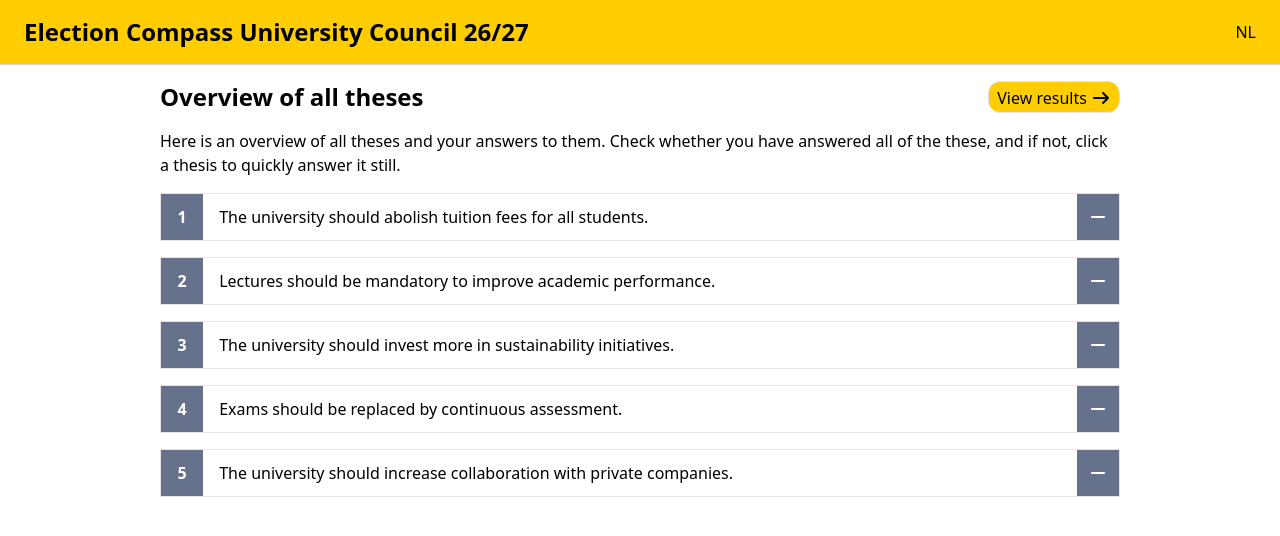
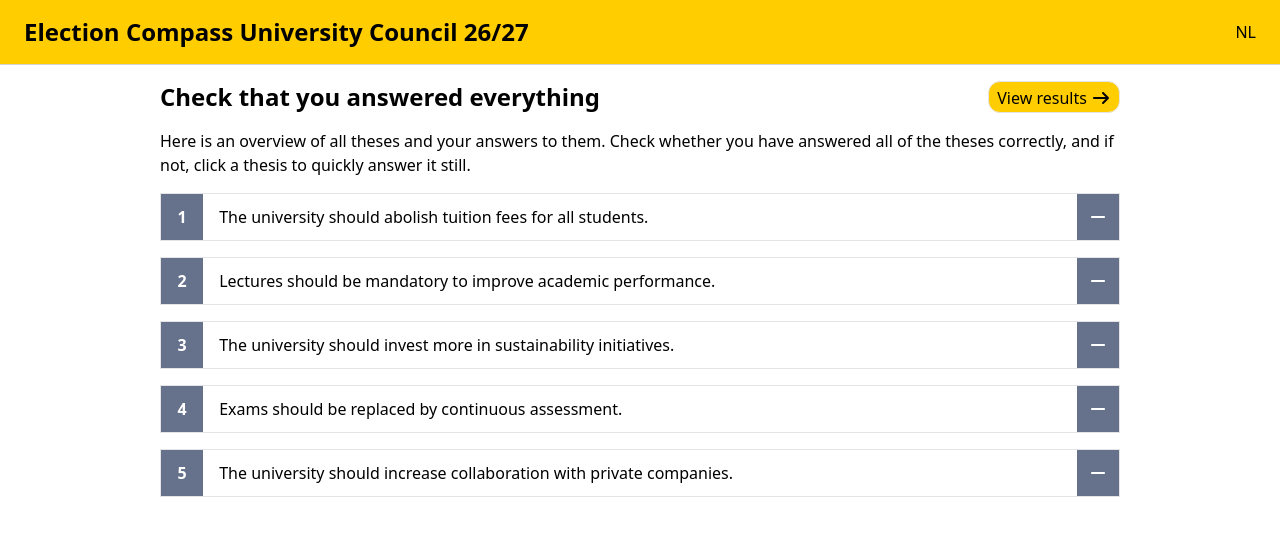
Before and after one commit to stickyPiston/election-compass, an Angular app: page /overview in a window 1280 px wide. Shown: the top 536 px of the page. Built offline with nearby package versions, Linux system fonts and the light colour scheme.

Commit message:
Only show overview page when theses have not been answered

```diff
--- a/src/app/overview-page/overview-page.html
+++ b/src/app/overview-page/overview-page.html
@@ -13,14 +13,15 @@
   <p class="mb-4">{{ texts['subtitle'] | localised }}</p>
 
   <ol class="flex flex-col gap-y-4">
-    @for (thesis of theses.theses_with_answers; track $index) {
+    @for (thesis of theses.theses_with_answers(); track $index) {
+      @let n = thesis.answer.answer;
       <a class="flex flex-row border border-neutral-200 gap-x-4 flex-nowrap items-stretch min-h-12" [routerLink]="['/', 'theses', $index]">
         <div class="w-12 bg-[#66718c] grid">
           <span class="block m-auto font-bold text-white">{{ $index + 1 }}</span>
         </div>
-        <span class="my-auto w-full">{{ display_title(thesis.thesis) | localised }}</span>
+        <span class="my-auto w-full" [class.text-orange-400]="n === null">{{ display_title(thesis.thesis) | localised }}</span>
         <div class="w-12 bg-[#66718c] grid">
-          @let n = thesis.answer().value().answer;
+
           @switch (n) {
             @case (null) { <fa-icon class="m-auto text-white" [icon]="faMinus" /> }
             @default { <fa-icon class="m-auto text-white" [icon]="get_answer_possibility(n).icon" /> }
--- a/src/app/overview-page/overview-page.ts
+++ b/src/app/overview-page/overview-page.ts
@@ -26,8 +26,8 @@ export class OverviewPage {
 
   texts: Record<string, LocalisedText> = {
     see_results: { nl: "Bekijk resultaten", en: "View results" },
-    title: { nl: "Overzicht van alle stellingen", en: "Overview of all theses" },
-    subtitle: { nl: "Hier is een overzicht van alle stellingen en de antwoorden die je hebt gegeven. Controleer of je alle stellingen hebt beantwoord, en zoniet klik op een stelling in de lijst om alsnog een antwoord te kunnen geven.", en: "Here is an overview of all theses and your answers to them. Check whether you have answered all of the these, and if not, click a thesis to quickly answer it still." }
+    title: { nl: "Controleer of je alles ingevuld hebt", en: "Check that you answered everything" },
+    subtitle: { nl: "Hier is een overzicht van alle stellingen en de antwoorden die je hebt gegeven. Controleer of je alle stellingen hebt goed hebt beantwoord, en zoniet klik op een stelling in de lijst om alsnog een antwoord te kunnen geven.", en: "Here is an overview of all theses and your answers to them. Check whether you have answered all of the theses correctly, and if not, click a thesis to quickly answer it still." }
   }
 
   faMinus = faMinus;
--- a/src/app/theses-page/theses-page.ts
+++ b/src/app/theses-page/theses-page.ts
@@ -47,7 +47,8 @@ export class ThesesPage {
       this.navigate_to(event, view + 1);
     } else {
       event.preventDefault();
-      this.router.navigate(["overview"]);
+      const everything_answered = !this.theses_form().value().some(ans => ans === null);
+      this.router.navigate(everything_answered ? ["results"] : ["overview"]);
     }
   }
 
--- a/src/app/theses-service.ts
+++ b/src/app/theses-service.ts
@@ -1,4 +1,4 @@
-import { computed, effect, Injectable, resource, signal } from '@angular/core';
+import { computed, effect, Injectable, resource, Signal, signal } from '@angular/core';
 import { Answer, Thesis, ThesisAnswer, ThesisText } from './model';
 import { FieldTree, form } from '@angular/forms/signals';
 import { theses } from "./theses.json";
@@ -23,7 +23,7 @@ export class ThesesService {
     });
   }
 
-  theses_with_answers: { thesis: ThesisText, answer: FieldTree<ThesisAnswer> }[] = theses.map((thesis, idx) => ({
-    thesis, answer: this.answer_form[idx]
-  }));
+  theses_with_answers = computed(() =>
+    theses.map((thesis, idx) => ({ thesis, answer: this.answer_form[idx]().value() }))
+  );
 }
```
